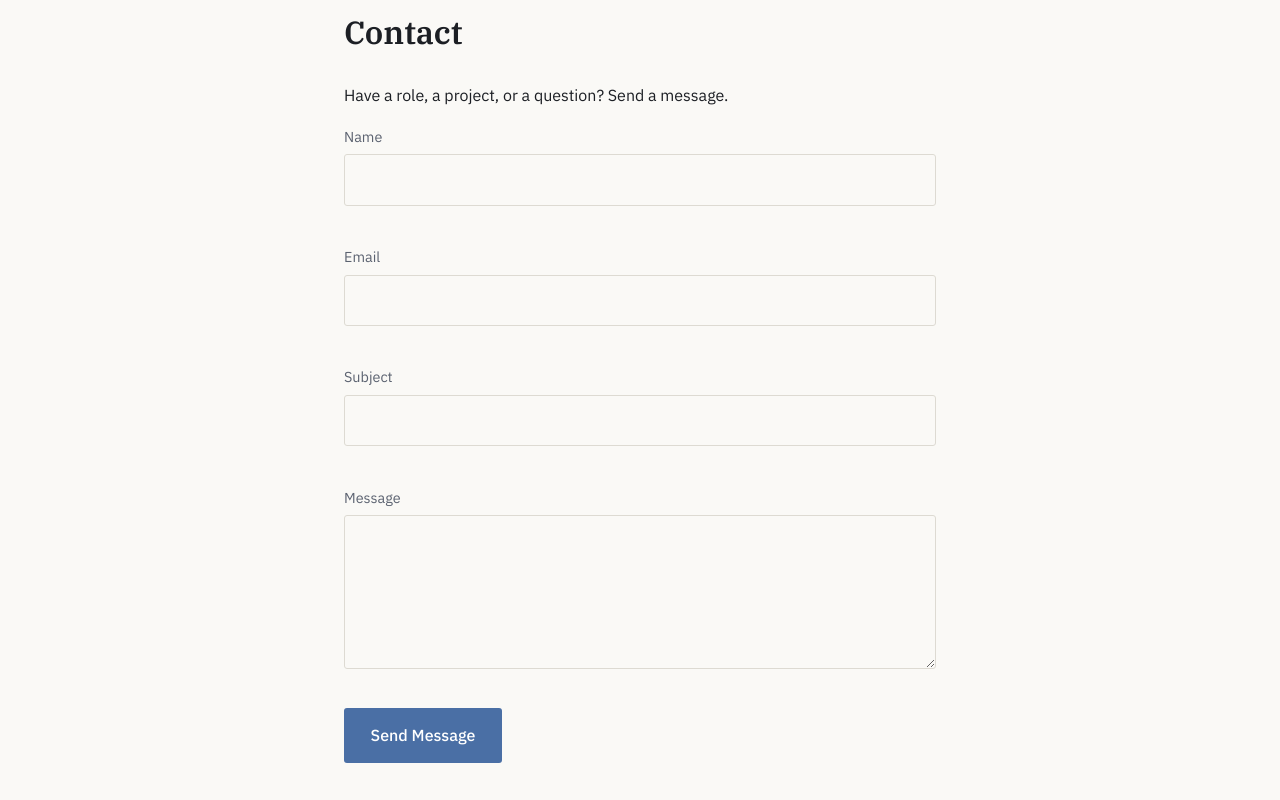
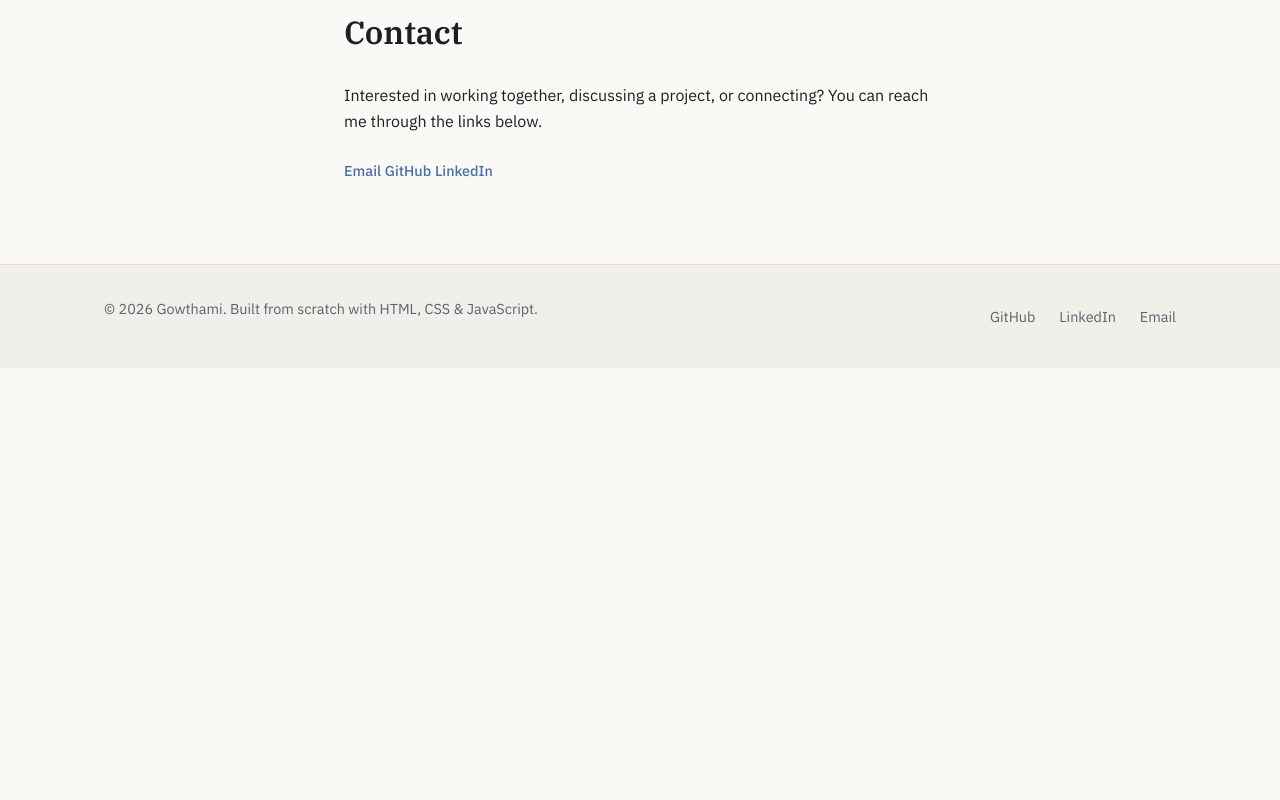
Before and after one commit to Gowthami-bot/gowthami-portfolio, a plain HTML site: page index.html in a window 1280 px wide. Shown: the part 5180-5980 px from the top of the page. After the commit the page ends 5548 px from the top, so only its background shows below. Drawn offline with Linux system fonts and the light colour scheme.

Commit message:
Remove unused contact form

```diff
--- a/index.html
+++ b/index.html
@@ -414,41 +414,24 @@
 
     <!-- ============ CONTACT ============ -->
     <section class="section" id="contact">
-      <div class="section-inner section-inner-narrow reveal">
-        <h2>Contact</h2>
-        <p>Have a role, a project, or a question? Send a message.</p>
+  <div class="section-inner section-inner-narrow reveal">
+    <h2>Contact</h2>
+    <p>
+      Interested in working together, discussing a project, or connecting?
+      You can reach me through the links below.
+    </p>
 
-        <form id="contact-form" class="contact-form" novalidate>
-          <div class="form-field">
-            <label for="name">Name</label>
-            <input type="text" id="name" name="name" autocomplete="name" required>
-            <span class="form-error" id="name-error" role="alert"></span>
-          </div>
-
-          <div class="form-field">
-            <label for="email">Email</label>
-            <input type="email" id="email" name="email" autocomplete="email" required>
-            <span class="form-error" id="email-error" role="alert"></span>
-          </div>
-
-          <div class="form-field">
-            <label for="subject">Subject</label>
-            <input type="text" id="subject" name="subject" required>
-            <span class="form-error" id="subject-error" role="alert"></span>
-          </div>
-
-          <div class="form-field">
-            <label for="message">Message</label>
-            <textarea id="message" name="message" rows="5" required></textarea>
-            <span class="form-error" id="message-error" role="alert"></span>
-          </div>
-
-          <button type="submit" class="btn btn-primary">Send Message</button>
-          <p class="form-status" id="form-status" role="status" aria-live="polite"></p>
-        </form>
-      </div>
-    </section>
-
+    <div class="project-links">
+      <a href="mailto:YOUR_REAL_EMAIL@example.com">Email</a>
+      <a href="https://github.com/Gowthami-bot"
+         target="_blank"
+         rel="noopener noreferrer">GitHub</a>
+      <a href="YOUR_LINKEDIN_URL"
+         target="_blank"
+         rel="noopener noreferrer">LinkedIn</a>
+    </div>
+  </div>
+</section>
   </main>
 
   <!-- ============ FOOTER ============ -->
```
